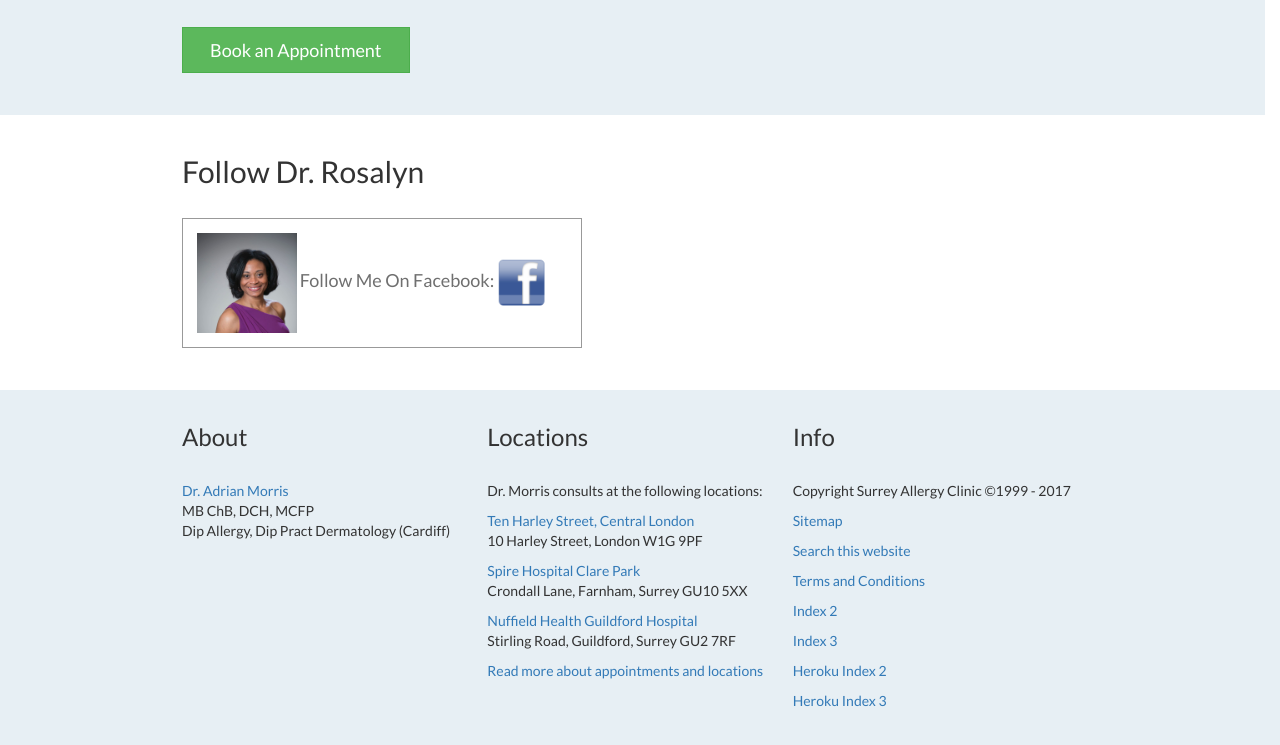
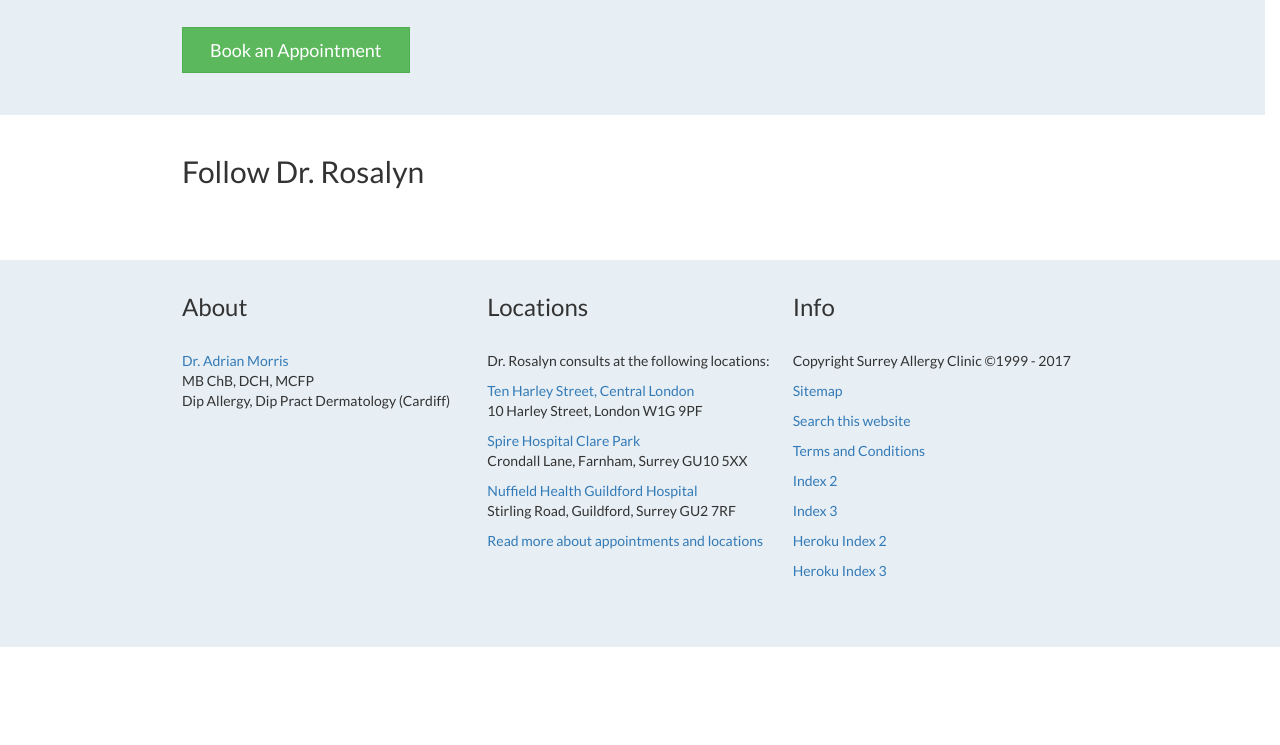
Before and after one commit to blizm87/Rosalyn-HTML-Example, a website: page public/index.html in a window 1280 px wide. Shown: the part 2718-3463 px from the top of the page. After the commit the page ends 3365 px from the top, so only its background shows below. Drawn offline with nearby package versions, Linux system fonts and the light colour scheme; files whose address does not match are found by name.

Commit message:
removed link to Rosalyns facebook

```diff
--- a/public/index.html
+++ b/public/index.html
@@ -103,8 +103,7 @@
           <li><a class='link' href='#'>Skin allergies, contact dermatitis and itching</a></li>
           <li><a class='link' href='#'>Food intolerances including lactose, fructose and gluten intolerance</a></li>
           <li><a class='link' href='#'>Preservative, amine and chemical induced pseudo allergic reactions</a></li>
-        </ul>
-        <br>
+        </ul><br>
         <button class='btn btn-lg btn-success'>Book an Appointment</button>
       </div>
     </section>
@@ -149,17 +148,16 @@
     <section class='container-fluid' id='secSixContainer'>
       <div id='secSixMainContentContainer'><br>
         <h2>Follow Dr. Rosalyn</h2><br>
-        <div id='socialMediaContainer'>
+<!--         <div id='socialMediaContainer'>
           <img class='img-responsive' src='./assets/images/RosalynFaceImage.jpg' alt='Image Error' id='fbFacePic'>
           <p>Follow Me On Facebook: </p>
           <a href='https://www.facebook.com/rosalyn.baker.37?ref=br_rs'
             target='https://www.facebook.com/rosalyn.baker.37?ref=br_rs' id='fbIconLink'>
             <img class='img-responsive' src='./assets/icons/fbIcon.png' alt='Image Error'>
           </a>
-        </div>
+        </div> -->
       </div>
     </section>
-
   </div>
 
   <footer class='container-fluid' id='footerContainer'>
@@ -173,7 +171,7 @@
 
       <section class='col-lg-4'>
         <h3>Locations</h3><br>
-        <p>Dr. Morris consults at the following locations:</p>
+        <p>Dr. Rosalyn consults at the following locations:</p>
         <p><a href='#'>Ten Harley Street, Central London</a><br>
           10 Harley Street, London W1G 9PF</p>
         <p><a href='#'>Spire Hospital Clare Park</a><br>
```
